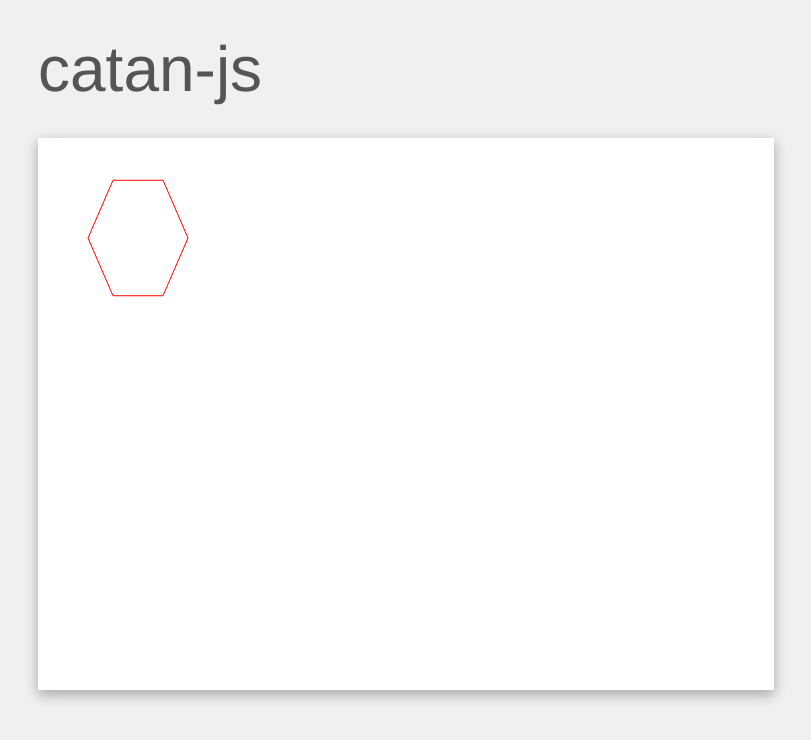
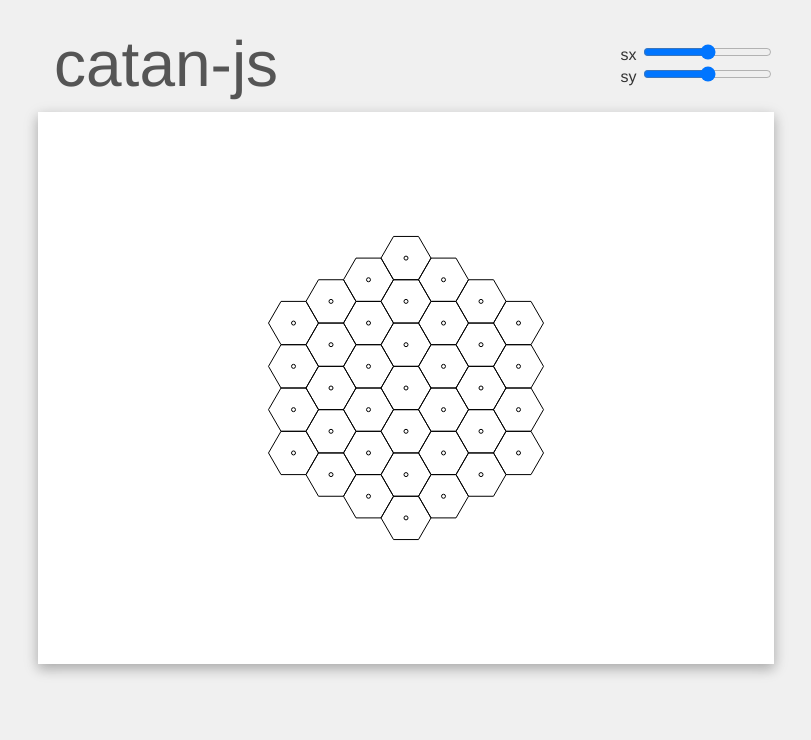
Before and after one commit to mhink/hexgame-js, a website built with webpack: page src/index.html in a window 1280 px wide. Shown: the whole page, without its empty margins (234-1045 px from the left). Built offline with nearby package versions, Linux system fonts and the light colour scheme; some packages are replaced by stand-ins of ours.

Commit message:
Initial commit.

```diff
--- a/package.json
+++ b/package.json
@@ -8,7 +8,8 @@
   },
   "babel": {
     "presets": [
-      "es2015"
+      "es2015",
+      "stage-0"
     ]
   },
   "author": "Matt Hink <mhink1103@gmail.com>",
@@ -19,6 +20,7 @@
     "babel-loader": "^6.2.4",
     "babel-polyfill": "^6.9.1",
     "babel-preset-es2015": "^6.9.0",
+    "babel-preset-stage-0": "^6.5.0",
     "css-loader": "^0.23.1",
     "extract-text-webpack-plugin": "^1.0.1",
     "file-loader": "^0.9.0",
@@ -35,6 +37,7 @@
   },
   "dependencies": {
     "jquery": "^3.1.0",
+    "lodash": "^4.14.1",
     "webpack-dev-middleware": "^1.6.1"
   }
 }
--- a/src/Canvas.js
+++ b/src/Canvas.js
@@ -1,6 +1,7 @@
 import $ from "jquery";
 
 const ASPECT_RATIO = (4.0 / 3.0)
+const TWO_PI = Math.PI * 2
 
 export default class Canvas {
   constructor({parent}) {
@@ -21,19 +22,26 @@ export default class Canvas {
     this.ctx.restore()
   }
 
+  drawPoint(x, y) {
+    this.drawPath(path => {
+      path.arc(x, y, 2, 0, TWO_PI, false)
+    }, "rgb(0,0,0)")
+  }
+
   drawPath(drawFn, strokeStyle, fillStyle) {
     this.draw((ctx) => {
       var path = new Path2D()
       drawFn(path)
 
+      if(fillStyle) {
+        console.log("filling")
+        ctx.fillStyle = fillStyle
+        ctx.fill(path)
+      }
+
       if(strokeStyle) {
         ctx.strokeStyle = strokeStyle
         ctx.stroke(path)
-      }
-
-      if(fillStyle) {
-        ctx.fillStyle = fillStyle
-        ctx.fill(path)
       }
     })
   }
--- a/src/HexGrid.js
+++ b/src/HexGrid.js
@@ -1,19 +1,48 @@
 import $ from 'jquery'
-
-import { hexVertices } from 'utils'
+import { hexesWithinDistance } from 'utils'
+import { isUndefined } from 'lodash'
+import HexLayout from "HexLayout"
 
 export default class HexGrid {
-  constructor({canvas}) {
-    this.canvas = canvas
+  constructor({canvas, origin, hexDistance, hexRadius}) {
+    this.canvas       = canvas
+    this.origin       = origin
+    this.hexDistance  = hexDistance
+    this.hexRadius    = hexRadius
+
+    this.layout = new HexLayout({
+      origin: this.origin,
+      radius: this.hexRadius
+    })
+
+    $(this.canvas.el).on("mousemove", this.detectHex.bind(this))
   }
 
   draw() {
-    this.canvas.drawPath((path) => {
-      const points = hexVertices({x:100, y:100}, 50)
+    for(let hex of hexesWithinDistance(this.hexDistance)) {
+      const {x:x0, y:y0} = this.layout.hexToPixelOrigin(hex)
 
-      for(let {x,y} of points) {
-        path.lineTo(x, y)
+      let fillStyle = ""
+      if(!isUndefined(this.selectedHex) && hex.q == this.selectedHex.q && hex.r == this.selectedHex.r) {
+        fillStyle = "rgb(127,127,127)"
       }
-    }, "rgb(255,0,0)")
+
+      this.canvas.drawPath(path => {
+        for(let {x,y} of this.layout.hexToPixelVertices(hex)) {
+          path.lineTo(x, y)
+        }
+      }, "rgb(0,0,0)", fillStyle)
+
+      this.canvas.drawPoint(x0, y0)
+    }
+  }
+
+  detectHex(event) {
+    this.selectedHex = this.layout.pixelToHexOrigin({
+      x: event.offsetX,
+      y: event.offsetY
+    })
+    this.canvas.clear()
+    this.draw()
   }
 }
--- /dev/null
+++ b/src/HexLayout.js
@@ -0,0 +1,81 @@
+class Orientation {
+  constructor(f, b, start_angle) {
+    this.f = f
+    this.b = b
+    this.start_angle = start_angle
+  }
+}
+
+const SQRT3 = Math.sqrt(3)
+const ORIENTATION_FLAT = new Orientation(
+  [3/2, 0, SQRT3/2,   SQRT3],
+  [2/3, 0,    -1/3, SQRT3/3],
+  0
+)
+
+export default class HexLayout {
+  constructor({orientation, radius, ratio, origin}) {
+    this.orientation = orientation || ORIENTATION_FLAT
+    this.radius      = radius || 10
+    this.ratio       = ratio  || 1
+    this.origin      = origin || {x: 0, y: 0}
+  }
+
+  hexToPixelOrigin({q, r}) {
+    const [f0, f1, f2, f3] = this.orientation.f
+    const {x: x0, y: y0}   = this.origin
+
+    const x = (f0*q + f1*r) * this.radius + x0
+    const y = (f2*q + f3*r) * this.radius * this.ratio + y0
+
+    return {x, y}
+  }
+
+  pixelToHexOrigin({x, y}) {
+    const [b0, b1, b2, b3]   = this.orientation.b
+    const {x: x0, y: y0}     = this.origin
+
+    const _x = (x - x0) / this.radius
+    const _y = (y - y0) / this.radius / this.ratio
+
+    const q = b0*_x + b1*_y
+    const r = b2*_x + b3*_y
+    const s = -q - r
+
+    let qi = Math.round(q)
+    let ri = Math.round(r)
+    let si = Math.round(s)
+
+    const dq = Math.abs(qi- q)
+    const dr = Math.abs(ri- r)
+    const ds = Math.abs(si- s)
+
+    if(dq > dr && dq > ds) {
+      qi = -ri - si
+    } else if (dr > ds) {
+      ri = -qi - si
+    } else {
+      si = -qi - ri
+    }
+
+    return {q:qi, r:ri}
+  }
+
+  *hexToPixelVertices({q, r}) {
+    const rad = this.radius
+    const sy = this.ratio * (3/4)
+    const { x: x0, y: y0} = this.hexToPixelOrigin({q,r})
+
+    const half_rad   = rad / 2.0
+    const alt_rad    = (2*rad) / SQRT3
+
+    yield {x: (      rad) + x0, y: (       0 * sy) + y0 }
+    yield {x: ( half_rad) + x0, y: (-alt_rad * sy) + y0 }
+    yield {x: (-half_rad) + x0, y: (-alt_rad * sy) + y0 }
+    yield {x: (     -rad) + x0, y: (       0 * sy) + y0 }
+    yield {x: (-half_rad) + x0, y: ( alt_rad * sy) + y0 }
+    yield {x: ( half_rad) + x0, y: ( alt_rad * sy) + y0 }
+    yield {x: (      rad) + x0, y: (       0 * sy) + y0 }
+  }
+
+}
--- /dev/null
+++ b/src/ScaleForm.js
@@ -0,0 +1,39 @@
+import $ from 'jquery'
+import { createCallback } from 'utils'
+import { toNumber } from 'lodash'
+
+export default class ScaleForm {
+  constructor({el, callback}) {
+    const $el = $(el)
+
+    this.el = $el[0]
+
+    this.xSlider = $el.find("input[type='range']#scaleX")
+    this.ySlider = $el.find("input[type='range']#scaleY")
+
+    this.xSlider.on("input", this.onChangeX.bind(this))
+    this.ySlider.on("input", this.onChangeY.bind(this))
+
+    this.scale = {
+      x: 50,
+      y: 50,
+    }
+    this.callback = callback
+  }
+
+  onChangeX(event) {
+    this.scale = {
+      ...this.scale,
+      x: toNumber($(event.target).val())
+    }
+    this.callback(this.scale)
+  }
+
+  onChangeY(event) {
+    this.scale = {
+      ...this.scale,
+      y: toNumber($(event.target).val())
+    }
+    this.callback(this.scale)
+  }
+}
--- a/src/index.html
+++ b/src/index.html
@@ -7,6 +7,16 @@
   <body>
     <header>
       <h1>catan-js</h1>
+      <form id="scale">
+        <label for="scaleX">
+          sx
+          <input type="range" id="scaleX" min=1 max=100 step=1></input>
+        </label>
+        <label for="scaleY">
+          sy
+          <input type="range" id="scaleY" min=1 max=100 step=1></input>
+        </label>
+      </form>
     </header>
     <main id="app">
     </main>
--- a/src/main.js
+++ b/src/main.js
@@ -1,6 +1,7 @@
 import $ from 'jquery'
 import Canvas from 'Canvas'
 import HexGrid from 'HexGrid'
+import ScaleForm from 'ScaleForm'
 
 require("./styles.css")
 
@@ -10,7 +11,13 @@ $(document).ready(() => {
   })
 
   const hexGrid = new HexGrid({
-    canvas: canvas
+    canvas:       canvas,
+    hexDistance:  3,
+    hexRadius:    25,
+    origin: {
+      x: canvas.el.width / 2,
+      y: canvas.el.height / 2
+    }
   })
 
   hexGrid.draw()
--- a/src/styles.css
+++ b/src/styles.css
@@ -23,3 +23,21 @@ canvas {
   box-shadow: 0 5px 11px 0 rgba(0,0,0,0.18),
               0 4px 15px 0 rgba(0,0,0,0.15);
 }
+
+header {
+  display: flex;
+  margin-bottom: 1rem;
+}
+
+header > h1 {
+  flex: 1 1 auto;
+  line-height: 1;
+  margin: 0 1rem;
+}
+
+header > form {
+  flex: 0 1 auto;
+  display: flex;
+  flex-flow: column nowrap;
+  justify-content: center;
+}
--- a/src/utils.js
+++ b/src/utils.js
@@ -8,17 +8,24 @@ export function axial2Cube({q: x, r: z}) {
   return {x, y: (-x-z), z}
 }
 
-export function* hexVertices (offset, r) {
-  console.log(offset)
-  const { x, y } = offset
-  const half_r = r / 2.0
-  const alt_r  = (2*r) / SQRT3
+export function* hexesWithinDistance(N) {
+  for(let dx = -N; dx <= N; dx++) {
+    let lowerBound = Math.max(-N, -dx-N)
+    let upperBound = Math.min( N, -dx+N)
 
-  yield {x:       r + x, y:      0 + y }
-  yield {x:  half_r + x, y: -alt_r + y }
-  yield {x: -half_r + x, y: -alt_r + y }
-  yield {x:      -r + x, y:      0 + y }
-  yield {x: -half_r + x, y:  alt_r + y }
-  yield {x:  half_r + x, y:  alt_r + y }
-  yield {x:       r + x, y:      0 + y }
+    for(let dy = lowerBound; dy <= upperBound; dy++) {
+      let dz = -dx-dy
+      yield cube2Axial({x: dx, y: dy, z: dz})
+    }
+  }
 }
+
+export function createCallback(callbackFn) {
+  let self = this
+  return function() {
+    let args = arguments
+    setTimeout(function() {
+      callbackFn.apply(self, args)
+    }, 0)
+  }
+}
```
